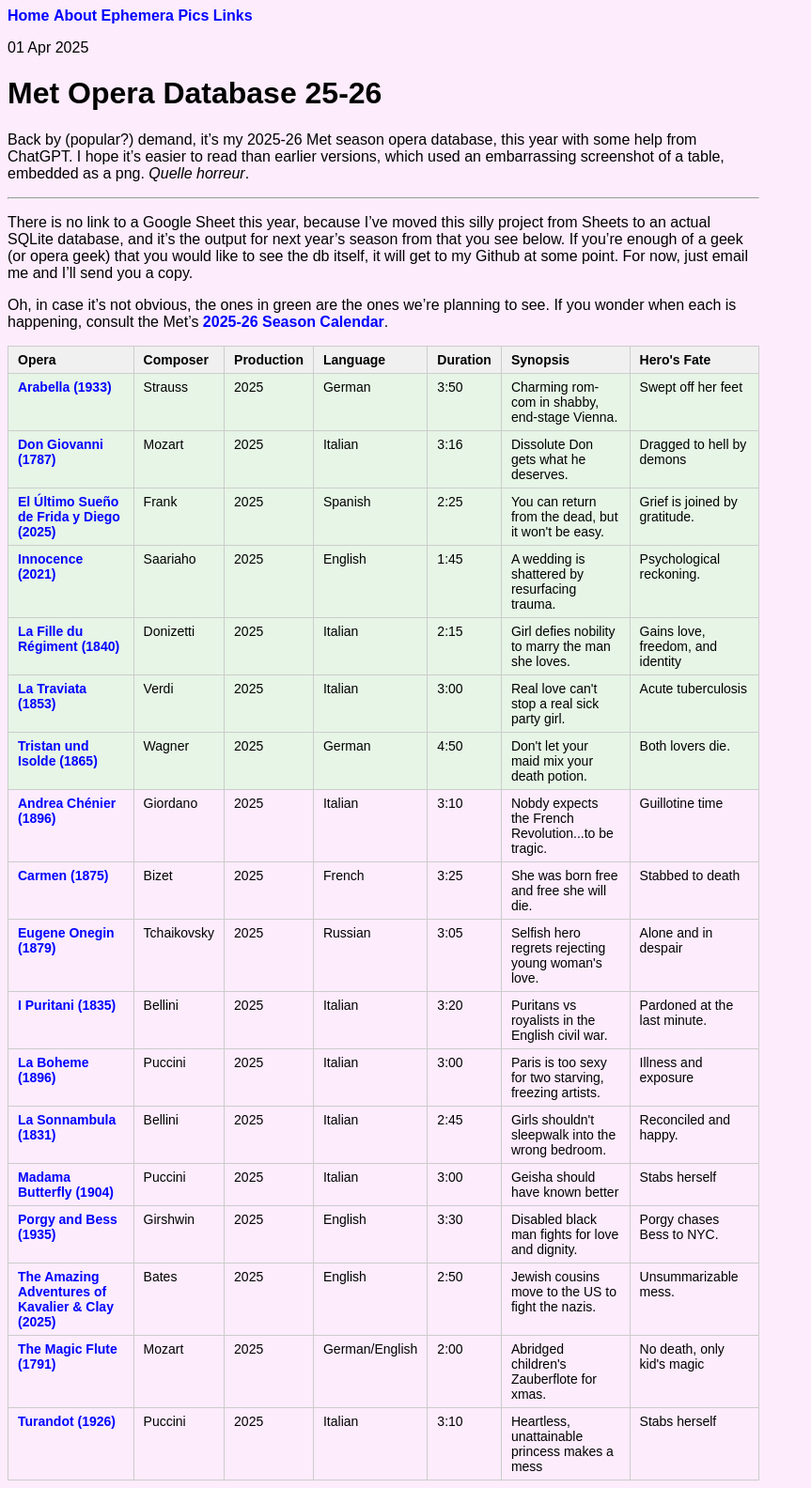
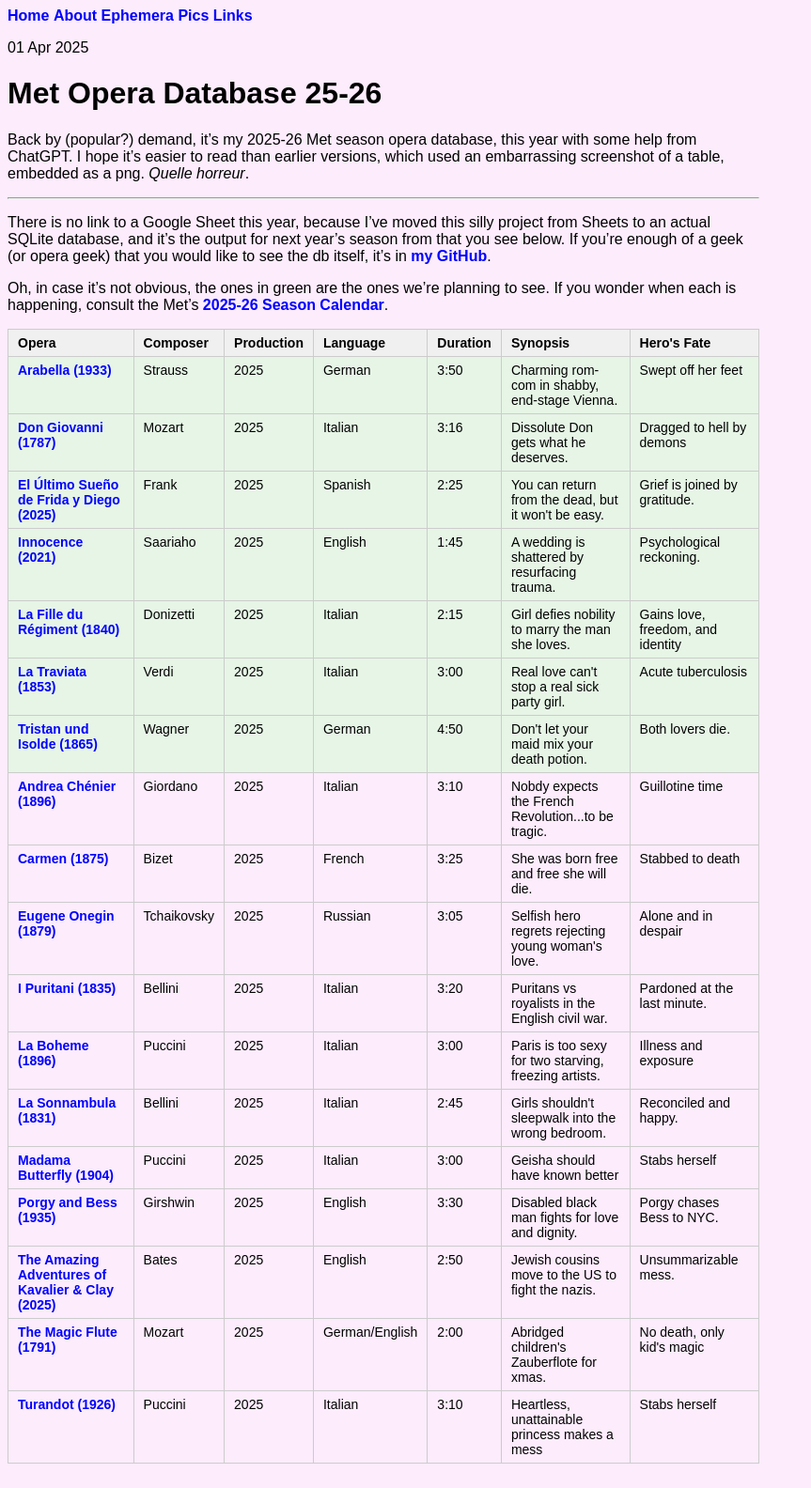
Before and after one commit to mkolon/mattkolon.com, a Jekyll site: the page built from _posts/2025-04-01-met.md, in a window 1280 px wide. Shown: the whole page at 94% size, without its empty margins (0-863 px from the left). Built offline with Jekyll 4.4.1, drawn with Linux system fonts in a browser that asks for light colours.

Commit message:
changed 2025 Operas post

```diff
--- a/_posts/2025-04-01-met.md
+++ b/_posts/2025-04-01-met.md
@@ -7,7 +7,7 @@ Back by (popular?) demand, it's my 2025-26 Met season opera database, this year
 
 ***
 
-There is no link to a Google Sheet this year, because I've moved this silly project from Sheets to an actual SQLite database, and it's the output for next year's season from that you see below. If you're enough of a geek (or opera geek) that you would like to see the db itself, it will get to my Github at some point. For now, just email me and I'll send you a copy.
+There is no link to a Google Sheet this year, because I've moved this silly project from Sheets to an actual SQLite database, and it's the output for next year's season from that you see below. If you're enough of a geek (or opera geek) that you would like to see the db itself, it's in [my GitHub](https://github.com/mkolon/operas).
 
 Oh, in case it's not obvious, the ones in green are the ones we're planning to see. If you wonder when each is happening, consult the Met's [2025-26 Season Calendar](https://www.metopera.org/season/2025-26-season/).
 <br>
```
